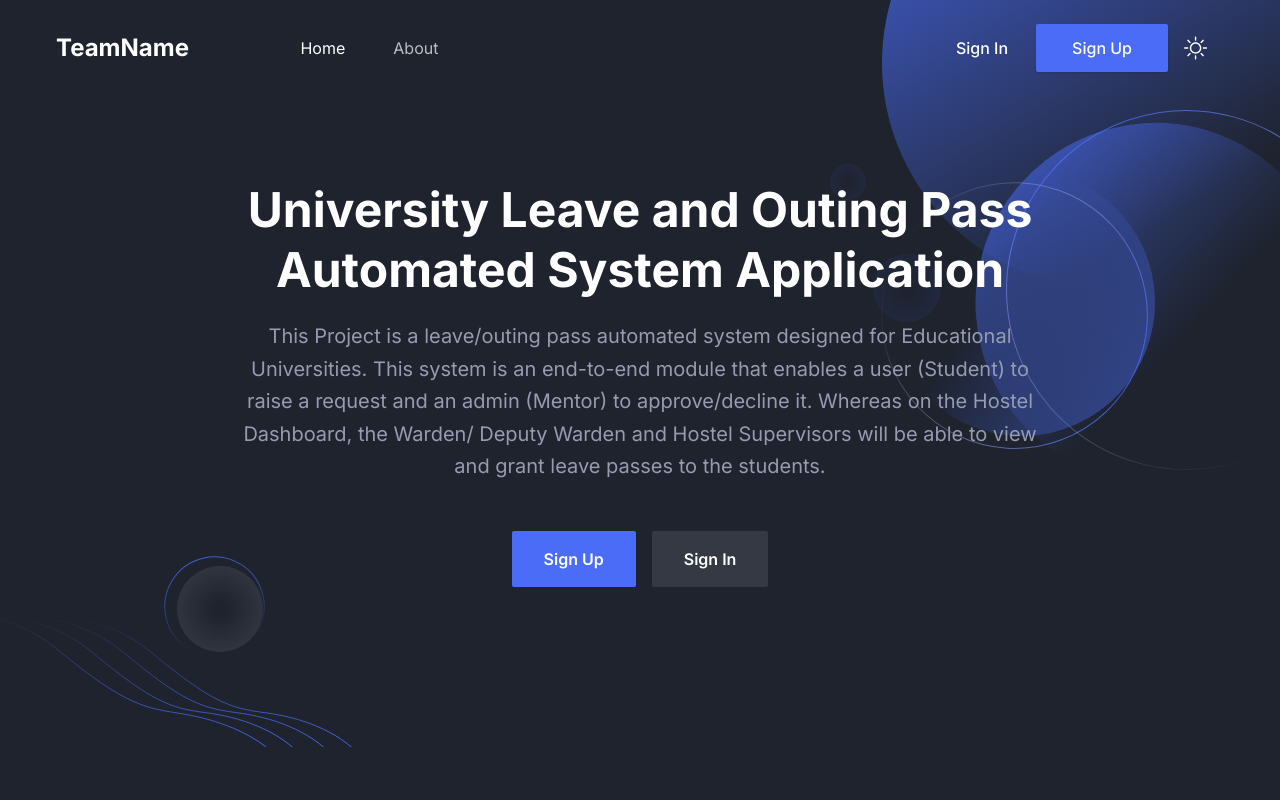
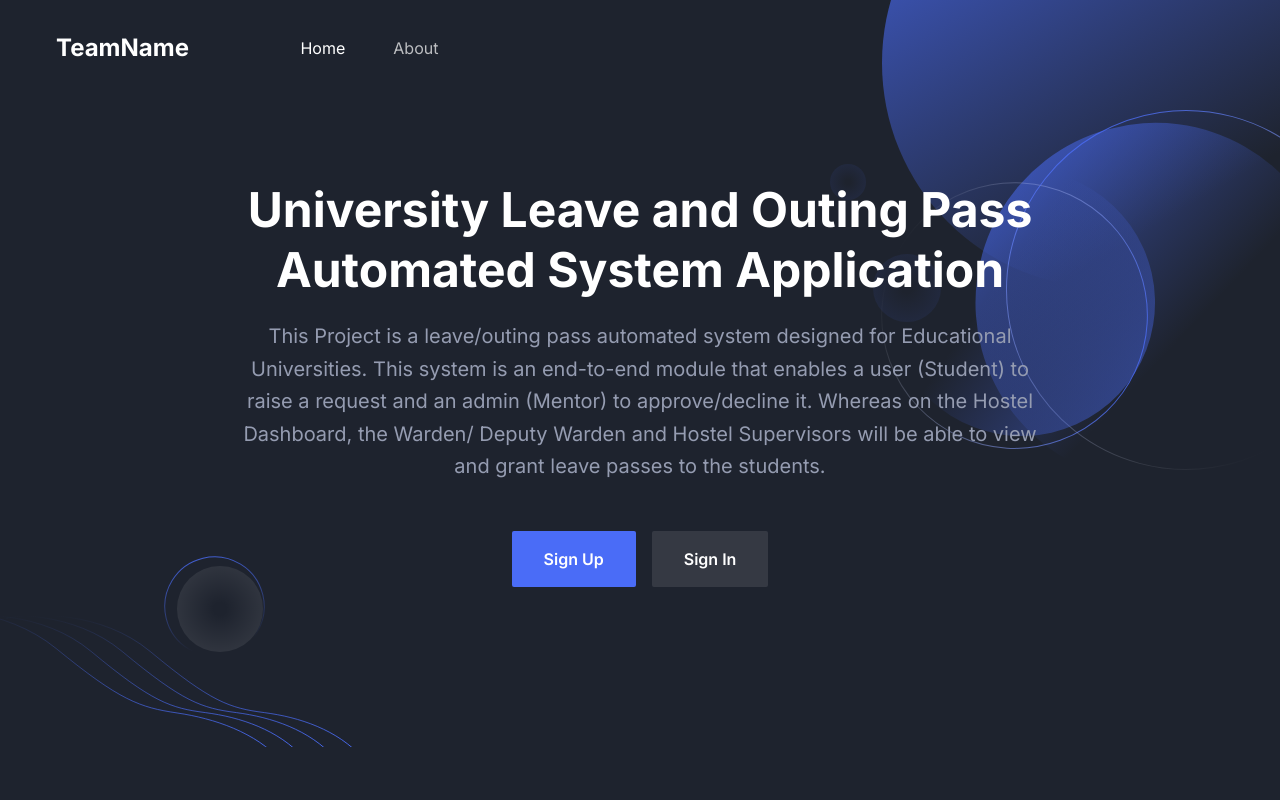
Before and after one commit to hemanth-sunkireddy/leave-portal, a Next.js app: page / in a window 1280 px wide. Shown: the top 800 px of the page. Built offline with nearby package versions, Linux system fonts and the light colour scheme.

Commit message:
added loading wheel and removed signup and signin in navbar

```diff
--- a/components/Header/index.tsx
+++ b/components/Header/index.tsx
@@ -153,23 +153,6 @@ const Header = () => {
                   </ul>
                 </nav>
               </div>
-              <div className="flex items-center justify-end pr-16 lg:pr-0">
-                <Link
-                  href="/signin"
-                  className="hidden px-7 py-3 text-base font-medium text-dark hover:opacity-70 dark:text-white md:block"
-                >
-                  Sign In
-                </Link>
-                <Link
-                  href="/signup"
-                  className="ease-in-up shadow-btn hover:shadow-btn-hover hidden rounded-sm bg-primary px-8 py-3 text-base font-medium text-white transition duration-300 hover:bg-opacity-90 md:block md:px-9 lg:px-6 xl:px-9"
-                >
-                  Sign Up
-                </Link>
-                <div>
-                  <ThemeToggler />
-                </div>
-              </div>
             </div>
           </div>
         </div>
--- a/components/Signup/index.tsx
+++ b/components/Signup/index.tsx
@@ -9,6 +9,8 @@ const SignupForm = () => {
   const [name, setName] = useState('');
   const [pin, setPin] = useState('');
   const [password, setPassword] = useState('');
+  const [errorText, setErrorText] = useState<string | null>(null);
+  const [isLoading, setIsLoading] = useState(false);
 
   // Function to handle dropdown change
   const handleUserTypeChange = (event: React.ChangeEvent<HTMLSelectElement>) => {
@@ -16,8 +18,39 @@ const SignupForm = () => {
   };
 
   const handleSubmit = async (event) => {
+    setErrorText(null);
     event.preventDefault();
 
+    setIsLoading(true);
+    if (name === '') {
+      setTimeout(() => {
+        setIsLoading(false);
+        setErrorText("Please Fill your Name");
+      }, 1000);
+
+    }
+    else if (pin === '') {
+
+      setTimeout(() => {
+        setIsLoading(false);
+        setErrorText("Please Fill your Pin");
+      }, 1000);
+    }
+    else if (password === '') {
+
+      setTimeout(() => {
+        setIsLoading(false);
+        setErrorText("Please Fill your Password");
+      }, 1000);
+    }
+    else if (selectedUserType === '' || selectedUserType === 'Select') {
+
+      setTimeout(() => {
+        setIsLoading(false);
+        setErrorText("Please Select User Type");
+      }, 1000);
+    }
+    else {
       // Prepare data object
       const formData = {
         Name: name,
@@ -49,7 +82,11 @@ const SignupForm = () => {
         console.log('Signup successful');
       } catch (error) {
         console.error('Error signing up:', error.message);
-      // Handle error (e.g., show error message to user)
+        setTimeout(() => {
+          setIsLoading(false);
+          setErrorText(error.message.toString());
+        }, 1000);
+      }
     }
   };
 
@@ -149,7 +186,14 @@ const SignupForm = () => {
 
                 <div className="mb-6">
                   <button type="submit" className="shadow-submit dark:shadow-submit-dark flex w-full items-center justify-center rounded-sm bg-primary px-9 py-4 text-base font-medium text-white duration-300 hover:bg-primary/90">
-                    Sign up
+                    {isLoading ? (
+                      <svg className="animate-spin h-5 w-5 mr-3 text-white" xmlns="http://www.w3.org/2000/svg" fill="none" viewBox="0 0 24 24">
+                        <circle className="opacity-25" cx="12" cy="12" r="10" stroke="currentColor" strokeWidth="4"></circle>
+                        <path className="opacity-75" fill="currentColor" d="M4 12a8 8 0 018-8V0C5.373 0 0 5.373 0 12h4zm2 5.291A8.004 8.004 0 014.478 4.478L2.586 6.586M20 12c0-4.418-3.582-8-8-8v4c2.237 0 4.287.913 5.758 2.394L15.172 11M12 20a8 8 0 008-8h-4c-2.237 0-4.287-.913-5.758-2.394L8.828 13"></path>
+                      </svg>
+                    ) : (
+                      'Sign up'
+                    )}
                   </button>
                 </div>
               </form>
@@ -159,6 +203,11 @@ const SignupForm = () => {
                   Sign in
                 </Link>
               </p>
+              {errorText && (
+                <p className="mt-2 text-sm text-red-600 font-bold text-center">
+                  {errorText}
+                </p>
+              )}
             </div>
           </div>
         </div>
```
Lines whose indentation alone changed are shown as unchanged.
